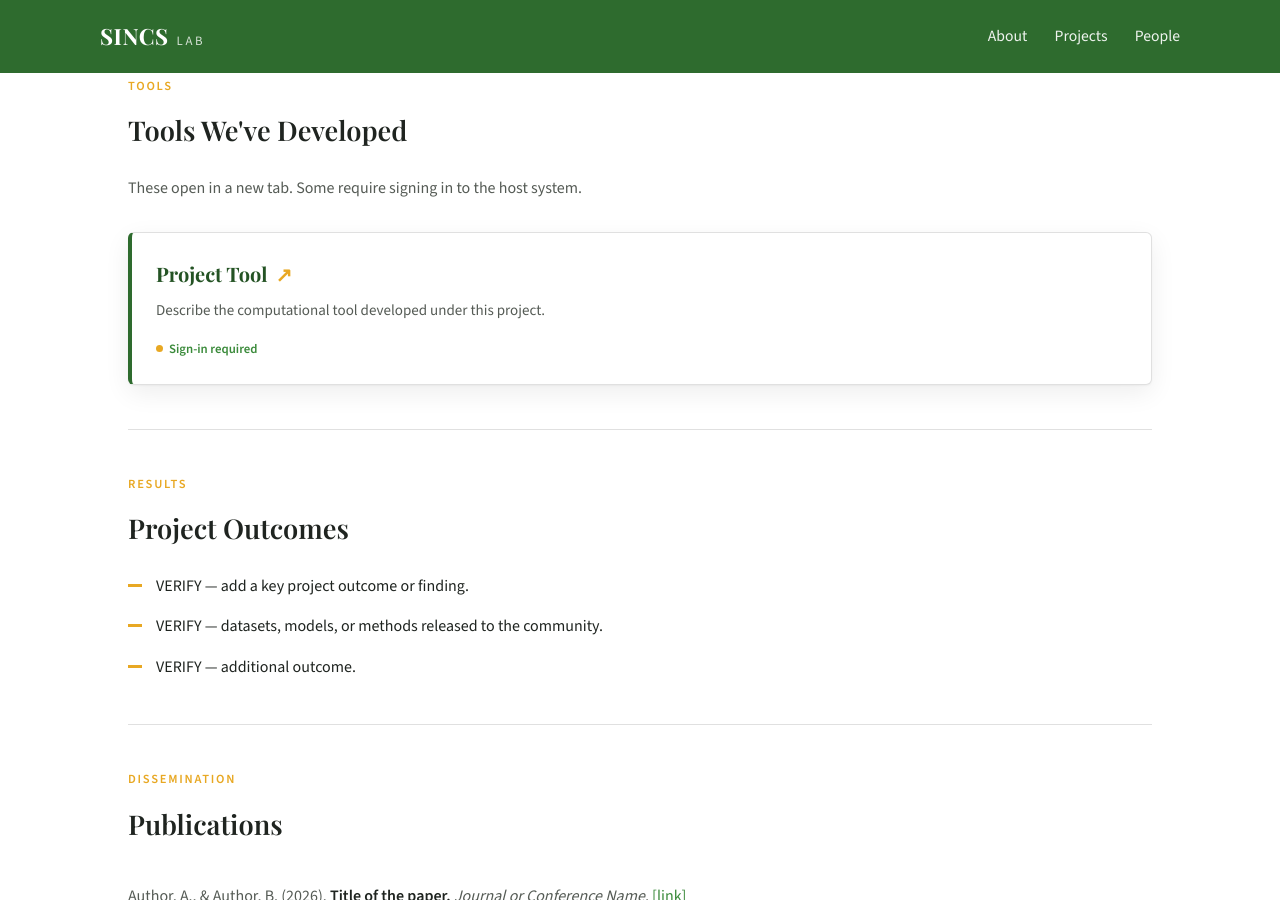
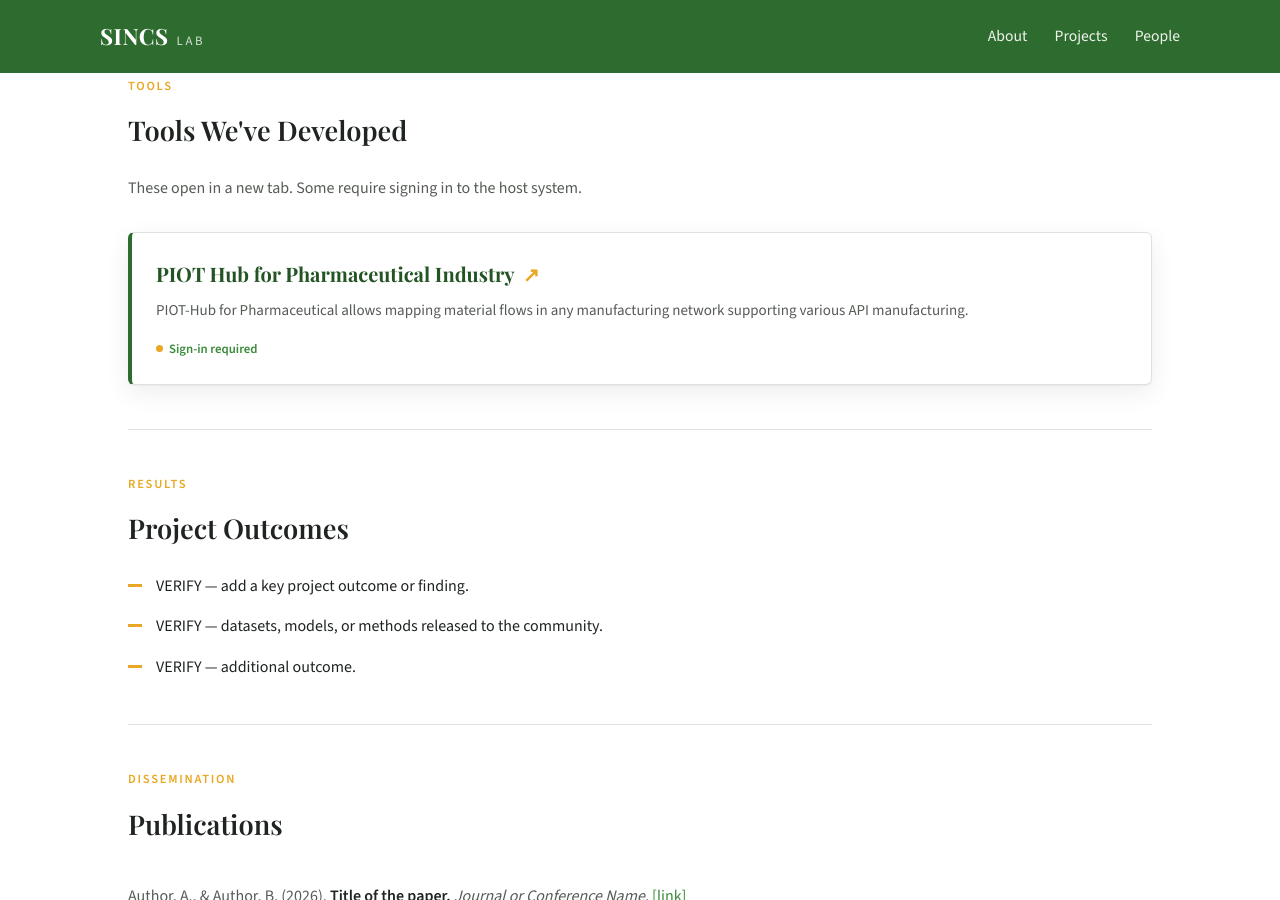
Before and after one commit to Shweta-Pur-202/sincs-lab-web, a Jekyll site: the page built from _projects/circular-pharma.md, in a window 1280 px wide and 900 px high, scrolled down 753 px. Built offline with Jekyll 4.4.1, drawn with Linux system fonts in a browser that asks for light colours.

Commit message:
Replace placeholder tool with PIOT Hub details
Updated project tools section with specific tool details.

```diff
--- a/_projects/circular-pharma.md
+++ b/_projects/circular-pharma.md
@@ -13,9 +13,9 @@ nsf_award: "2229250"
 # (PIOT-Hub at https://mygeohub.org/piot relates to the lab's input-output
 #  modeling work — include here only if it belongs to this project.)
 tools:
-  - name: "Project Tool"
-    description: "Describe the computational tool developed under this project."
-    url: "https://example.edu"
+  - name: "PIOT Hub for Pharmaceutical Industry"
+    description: "PIOT-Hub for Pharmaceutical allows mapping material flows in any manufacturing network supporting various API manufacturing."
+    url: "https://piothub.anvilcloud.rcac.purdue.edu"
     external_login: true
 
 outcomes:
```
